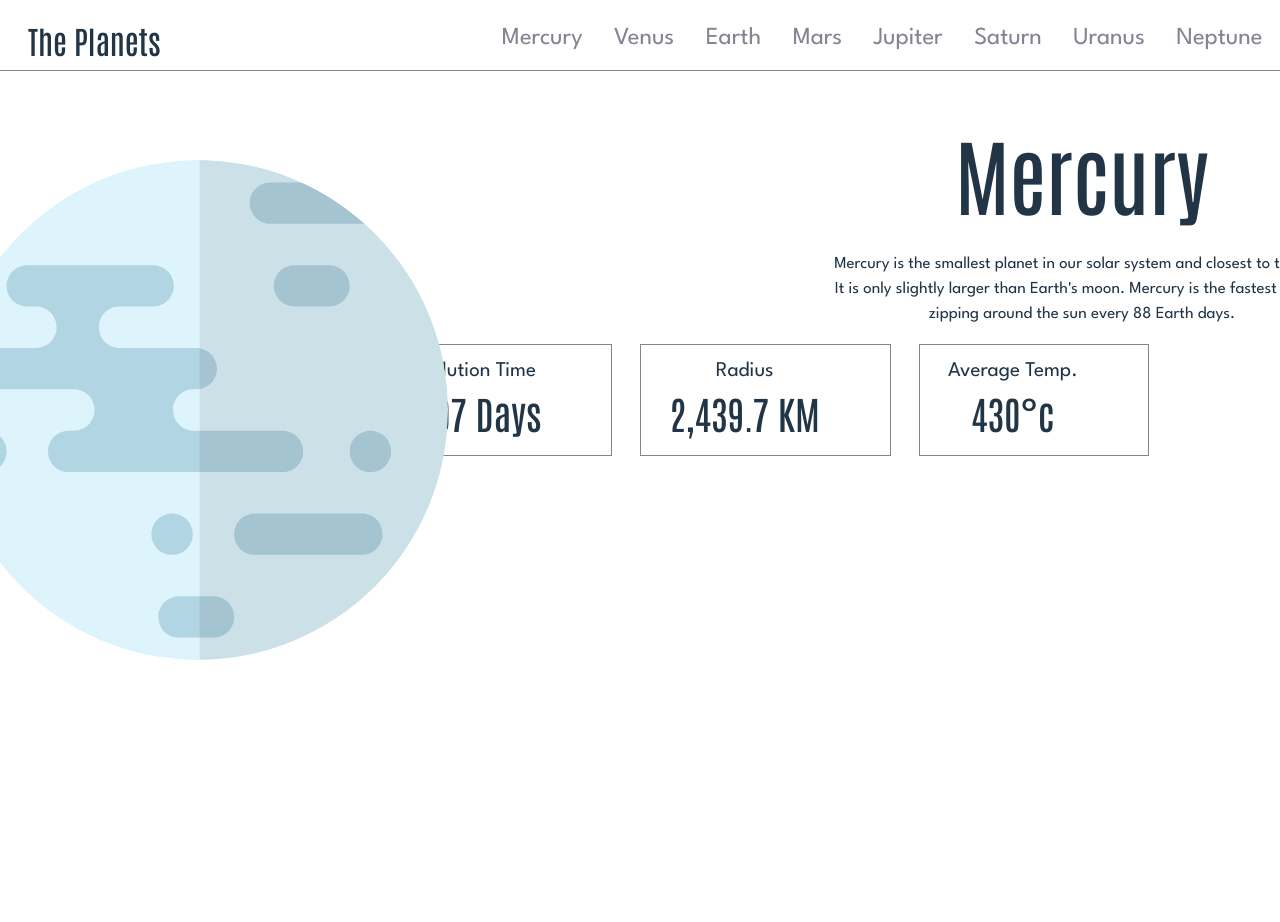
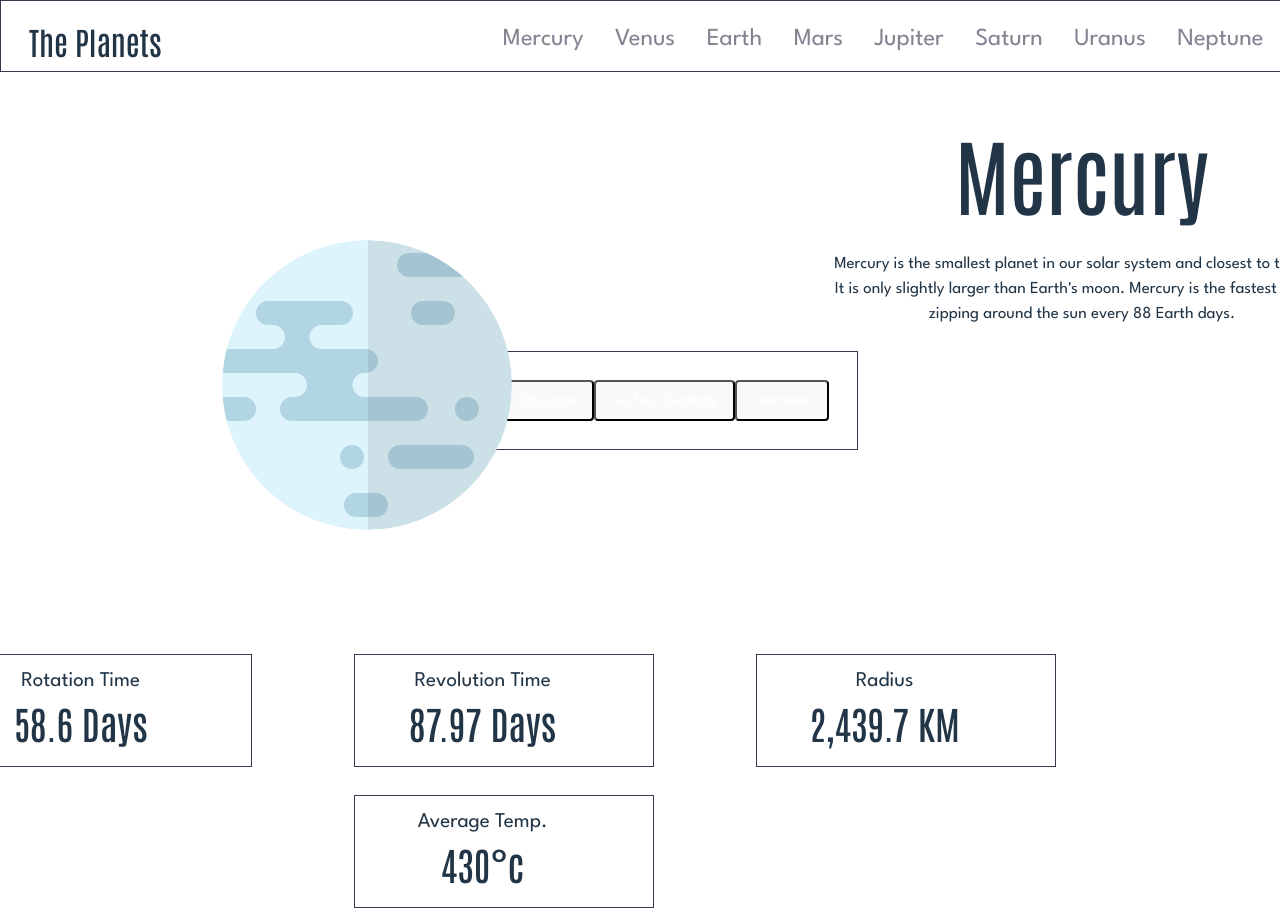
Before and after one commit to matt-o-west/planet-facts-app, a React (Vite) app: page / in a window 1280 px wide. Shown: the top 922 px of the page. Before the commit the page ends 800 px from the top, so only its background shows below. Built offline with nearby package versions, Linux system fonts and the light colour scheme.

Commit message:
styled components

```diff
--- a/src/App.css
+++ b/src/App.css
@@ -3,4 +3,5 @@
   margin: 0 auto;
   padding: 2rem;
   text-align: center;
+  border: solid #38384F .5px;
 }
--- a/src/components/Buttons.css
+++ b/src/components/Buttons.css
@@ -0,0 +1,14 @@
+.btn {
+    color: #fff;
+    border-radius: 4px;
+    padding: 8px 16px;
+    font-size: 14px;
+    font-weight: 500;
+    line-height: 1.5;
+    text-align: center;
+    white-space: nowrap;
+    vertical-align: middle;
+    user-select: none;
+    cursor: pointer;
+    transition: all 0.2s ease-in-out;
+}
--- a/src/components/Buttons.jsx
+++ b/src/components/Buttons.jsx
@@ -1,13 +1,14 @@
 //import {Link} from "react-router-dom"
-import "./Nav.css"
+import "./Buttons.css"
 
 function Buttons() {
 
 
     return (
       <div>
-
-
+        <button className="btn">Internal Structure</button>
+        <button className="btn">Surface Geology</button>
+        <button className="btn">Overview</button>
       </div>
     )
   }
--- a/src/components/Cards.css
+++ b/src/components/Cards.css
@@ -2,12 +2,29 @@
     display: inline-grid;
     column-gap: 2rem;
     grid-template-columns: 1fr 1fr 1fr 1fr;
-    border: solid #838391 .5px;
+    border: solid #38384F .5px;
     padding: 1rem 2rem;
     margin: 1rem 0;
     padding-right: 5rem;
-    margin-right: 2rem
+    margin-right: 2rem;
+    width: 200px;
 }
+
+
+.cards {
+    display: flex;
+    flex-wrap: wrap;
+    justify-content: space-evenly;
+    margin: 0 auto;
+    max-width: 1580px;
+    min-width: 320px;
+    padding: 0 20px;
+    position: absolute;
+    width: 100%;
+    right: 8%;
+    top: 80%;
+}
+
 
 .card-title {
     grid-column: 1 / 5;
--- a/src/components/Cards.jsx
+++ b/src/components/Cards.jsx
@@ -6,7 +6,7 @@ function Cards() {
 
 
     return (
-      <div>
+      <div className="cards">
         <div className="card">
             <div className="card-title">Rotation Time</div>
             <div className="card-value">58.6 Days</div>
--- a/src/components/Nav.css
+++ b/src/components/Nav.css
@@ -6,9 +6,9 @@ nav {
     position: fixed;
     top: 0;
     left: 0;
-    border-bottom: solid #838391 1px;
     margin: 0;
     padding: 0;
+    border: solid #38384F .5px;
     font-size: 1.75rem;
 }
 
--- a/src/components/Planet.css
+++ b/src/components/Planet.css
@@ -1,4 +1,3 @@
-
 .overview {
     height: 200px;
 }
@@ -18,16 +17,20 @@
 }
 
 .planet-image {
+    display: flex;
+    justify-content: center;
+    align-items: center;
+
     position: absolute;
-    top: 20%;
-    right: 65%;
+    top: 30%;
+    right: 60%;
     padding: 0;
 
 }
 
 .planet-image img {
-    width: 500px;
-    height: 500px;
+    width: 100%;
+    height: 100%;
     object-fit: cover;
     border-radius: 50%;
 }
--- a/src/components/Planet.jsx
+++ b/src/components/Planet.jsx
@@ -17,9 +17,8 @@ function Planet() {
         </div>
         </div>
         <Buttons />
-        <div className="cards">
             <Cards />
-        </div>
+
       </div>
 
     )
```
